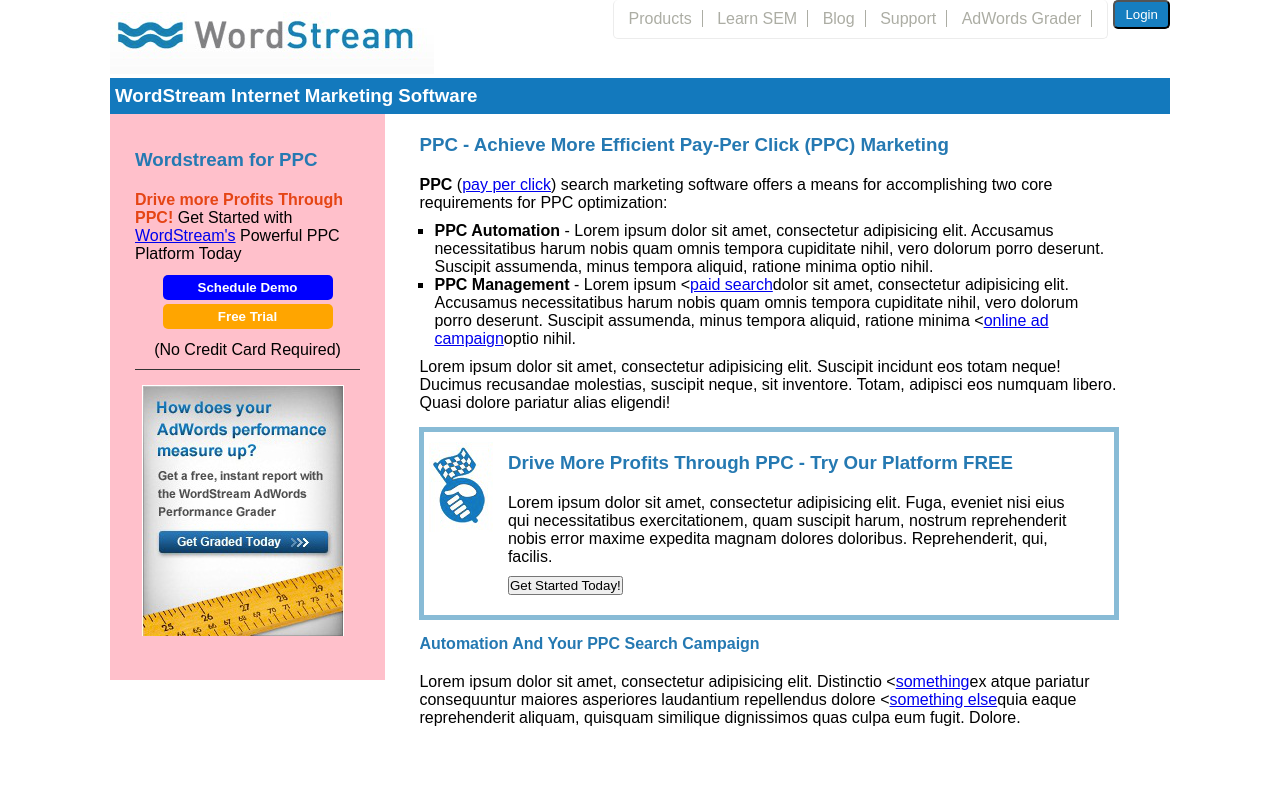
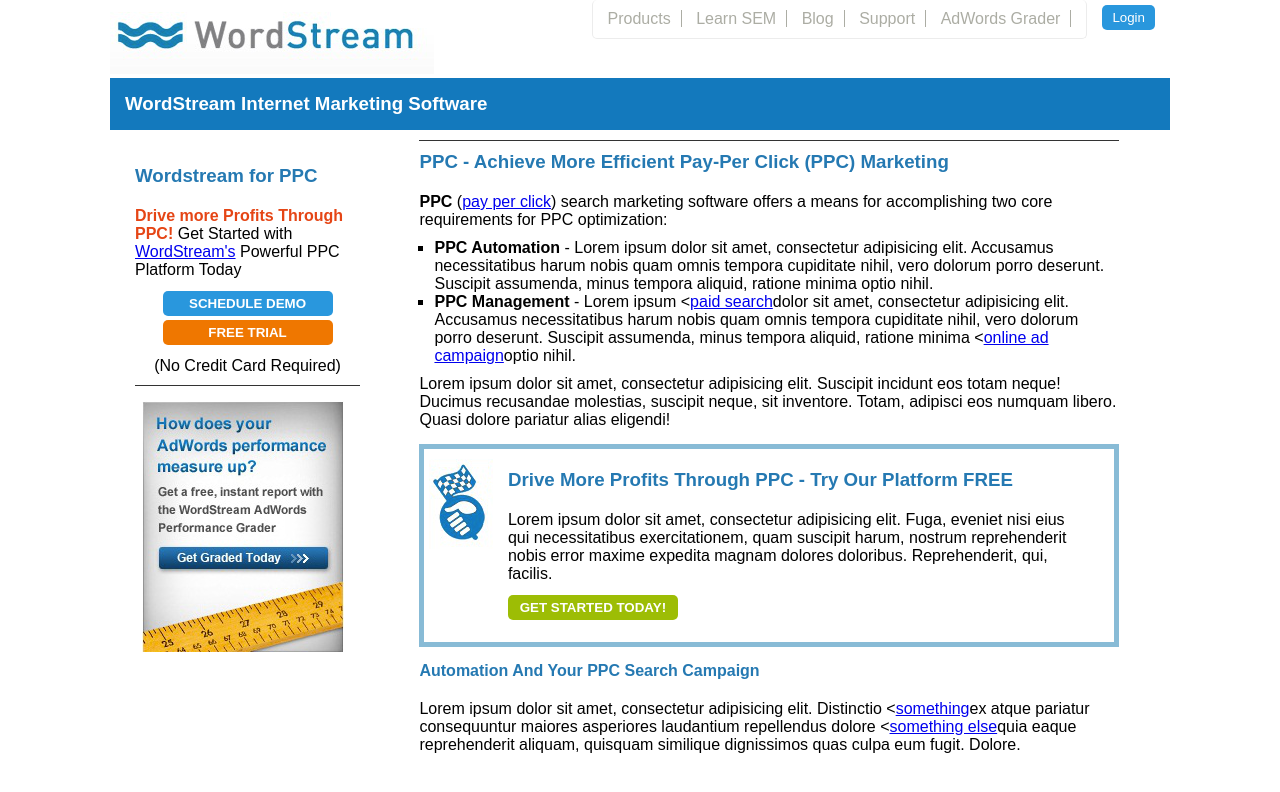
Before and after one commit to ethindman/wordstream, a plain HTML site: page index.html in a window 1280 px wide. Drawn offline with Linux system fonts and the light colour scheme.

Commit message:
Formats buttons better

```diff
--- a/css/style.css
+++ b/css/style.css
@@ -22,14 +22,11 @@
 	color: #E54515;
 }
 
-body {
+body, button {
 	font-family: sans-serif;
 }
 
-.container {
-	width: 1060px;
-	margin: 0 auto;
-}
+/*Header and Navigation*/
 
 .site-logo, nav, #login {
 	display: inline-block;
@@ -37,12 +34,8 @@
 
 .site-title {
 	background: #1379BD;
-	padding: 7px 5px;
+	padding: 15px;
 	color: white;
-}
-
-#login {
-	margin-left: 5px;
 }
 
 nav, #login {
@@ -70,52 +63,21 @@
 	padding-right: 10px;
 }
 
-/*Buttons*/
+/*Main Page Elements*/
 
-#login {
-	background: #167EC0;
-	border-radius: 5px;
-	color: white;
-	padding: 5px 10px;
+.container {
+	width: 1060px;
+	margin: 0 auto;
 }
 
-#demo, #trial {
-	width: 170px;
-	margin: 2px auto;
-	border: none;
-	border-radius: 5px;
-	padding: 5px;
-	color: white;
-	font-weight: bold;
-}
-
-#demo {
-	background: blue;
-}
-
-#trial {
-	background: orange;
-}
-
-#ad {
-	margin: 15px 7px;
-	height: 251;
-	width: 202;
+.sidebar {
+	width: 225px;
+	padding: 25px;
 }
 
 .sidebar, .main-content {
 	vertical-align: top;
 	display: inline-block;
-}
-
-.sidebar {
-	width: 225px;
-	padding: 25px;
-	background: pink;
-}
-
-.centered {
-	text-align: center;
 }
 
 .main-content {
@@ -134,13 +96,65 @@
 	margin: 5px auto;
 }
 
-.content-inner {
+.content-wrapper {
 	display: inline-block;
 	width: 580px;
 }
+
+/*Buttons*/
+
+#login {
+	background: #2997DD;
+	border-radius: 5px;
+	color: white;
+	padding: 5px 10px;
+	border: none;
+	margin: 5px 15px;
+	cursor: pointer;
+}
+
+#demo, #trial, #action {
+	width: 170px;
+	margin: 2px auto;
+	border: none;
+	border-radius: 5px;
+	padding: 5px;
+	color: white;
+	font-weight: bold;
+	text-transform: uppercase;
+	cursor: pointer;
+}
+
+#demo {
+	background: #2997DD;
+}
+
+#trial {
+	background: #EF7700;
+}
+
+#action {
+	background: #9DBD05;
+}
+
+/*Images*/
 
 #img-flag {
 	display: inline-block;
 	vertical-align: top;
 	margin-right: 10px;
+	height: 90;
+	width: 64;
 }
+
+#img-ad {
+	margin: 15px 7px;
+	height: 251;
+	width: 202;
+}
+
+/*Normalize stylings*/
+
+.centered {
+	text-align: center;
+}
--- a/index.html
+++ b/index.html
@@ -36,12 +36,14 @@
 
 			<hr>
 
-			<img src="img/ad.png" id="ad">
+			<img src="img/ad.png" id="img-ad">
 		</div>
 
 		<div class="main-content">
 
-			<!-- something here -->
+			<div></div>
+
+			<hr>
 
 			<h3>PPC - Achieve More Efficient Pay-Per Click (PPC) Marketing</h3>
 
@@ -55,11 +57,11 @@
 			<p>Lorem ipsum dolor sit amet, consectetur adipisicing elit. Suscipit incidunt eos totam neque! Ducimus recusandae molestias, suscipit neque, sit inventore. Totam, adipisci eos numquam libero. Quasi dolore pariatur alias eligendi!</p>
 
 			<div class="content-banner">
-				<img src="img/flag.png" id="img-flag" height="90" width="64">
-				<div class="content-inner">
+				<img src="img/flag.png" id="img-flag">
+				<div class="content-wrapper">
 					<h3>Drive More Profits Through PPC - Try Our Platform FREE</h3>
 					<p>Lorem ipsum dolor sit amet, consectetur adipisicing elit. Fuga, eveniet nisi eius qui necessitatibus exercitationem, quam suscipit harum, nostrum reprehenderit nobis error maxime expedita magnam dolores doloribus. Reprehenderit, qui, facilis.</p>
-					<button>Get Started Today!</button>
+					<button type="submit" name="trail" id="action">Get Started Today!</button>
 				</div>
 			</div>
 
```
